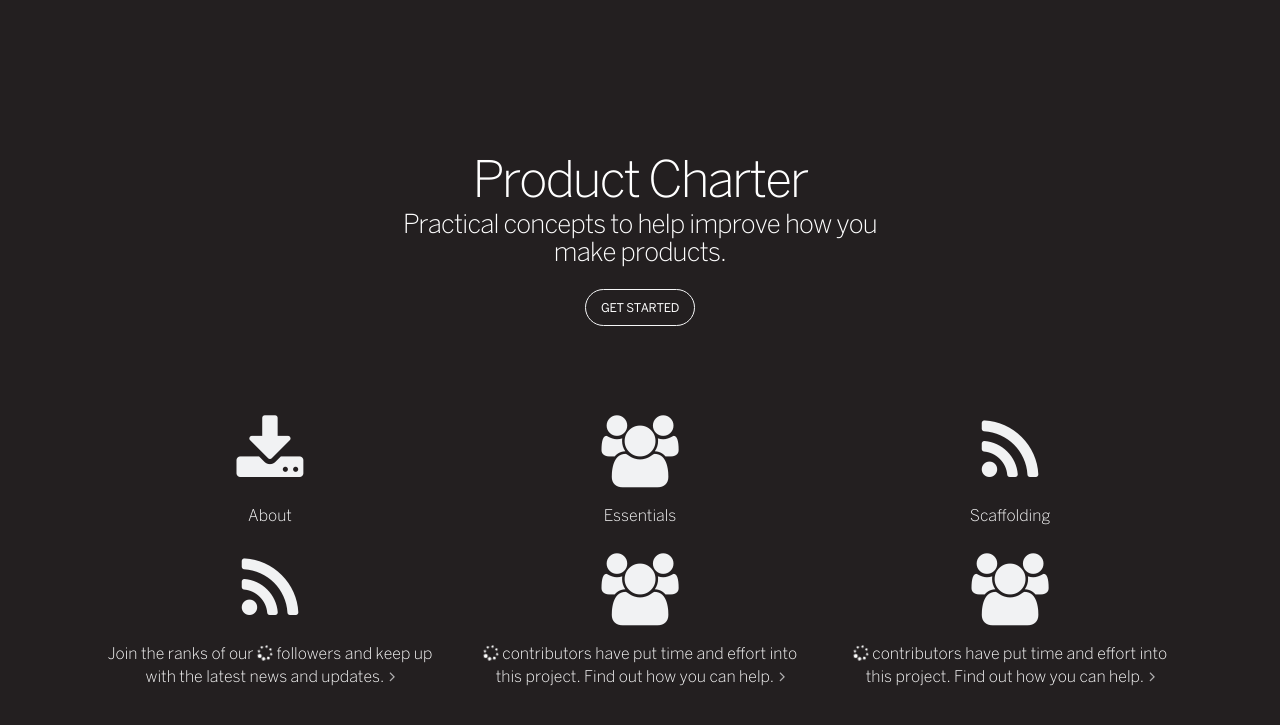
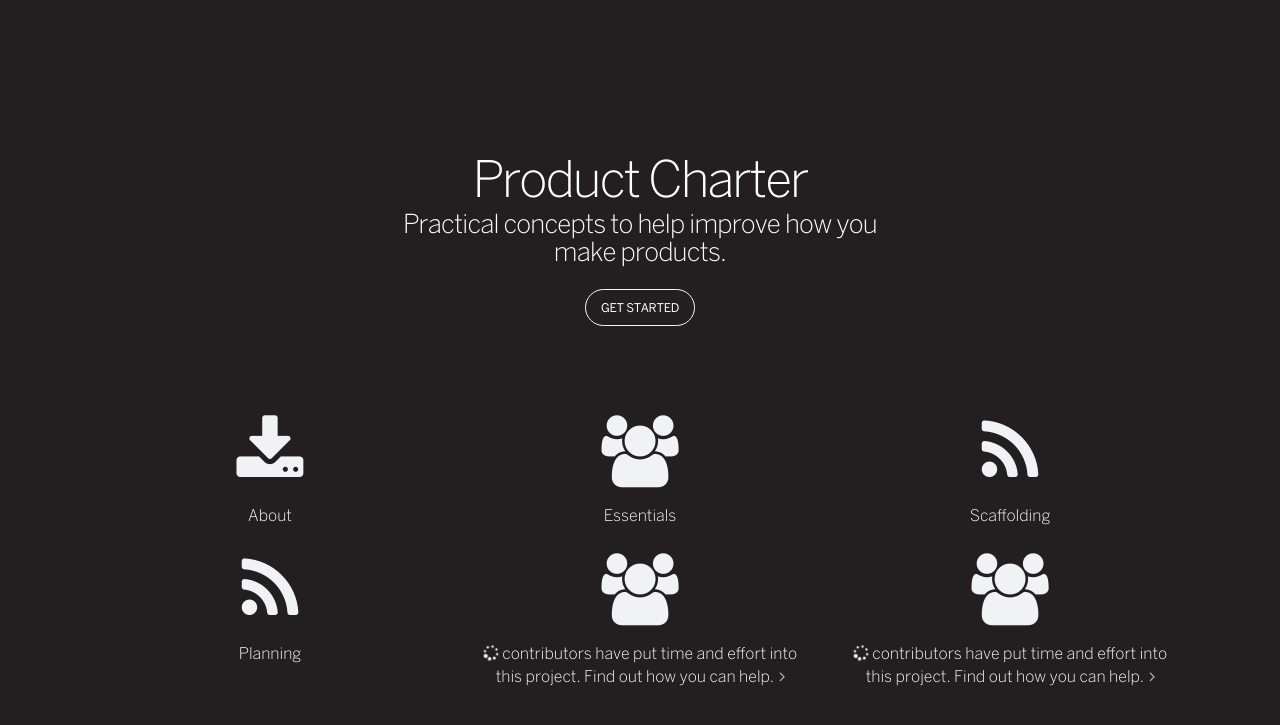
Before and after one commit to caleorourke/orange, a Jekyll site: the page built from index.html, in a window 1280 px wide. Shown: the top 725 px of the page. Built offline with Jekyll 4.4.1, drawn with Linux system fonts in a browser that asks for light colours; nearby versions of some CDN libraries; Markdown is read by kramdown in place of the engine named in the settings; a script that is not in the unit is left out; the repository's description, which GitHub fills in, is left out.

```diff
--- a/_includes/partials/icon-placeholder-4.html
+++ b/_includes/partials/icon-placeholder-4.html
@@ -1,13 +1,11 @@
 <!-- Icon Placeholder #4 -->
 <div class="col-md-4">
   <div class="icon">
-    <a href="{{page.baseurl}}pages/contributing#join-our-community">
+    <a href="{{page.baseurl}}pages/planning">
       <span class="icon--large icon--white icon--animated">
         <i class="fa fa-rss"></i>
       </span>
-      <p>Join the ranks of our <span id="js-github-stargazers"><i class="fa fa-spinner fa-spin"></i></span> followers and keep up with the latest news and updates.
-        <i class="fa fa-angle-right icon--normal"></i>
-      </p>
+      <p>Planning</p>
     </a>
   </div>
 </div>
```
